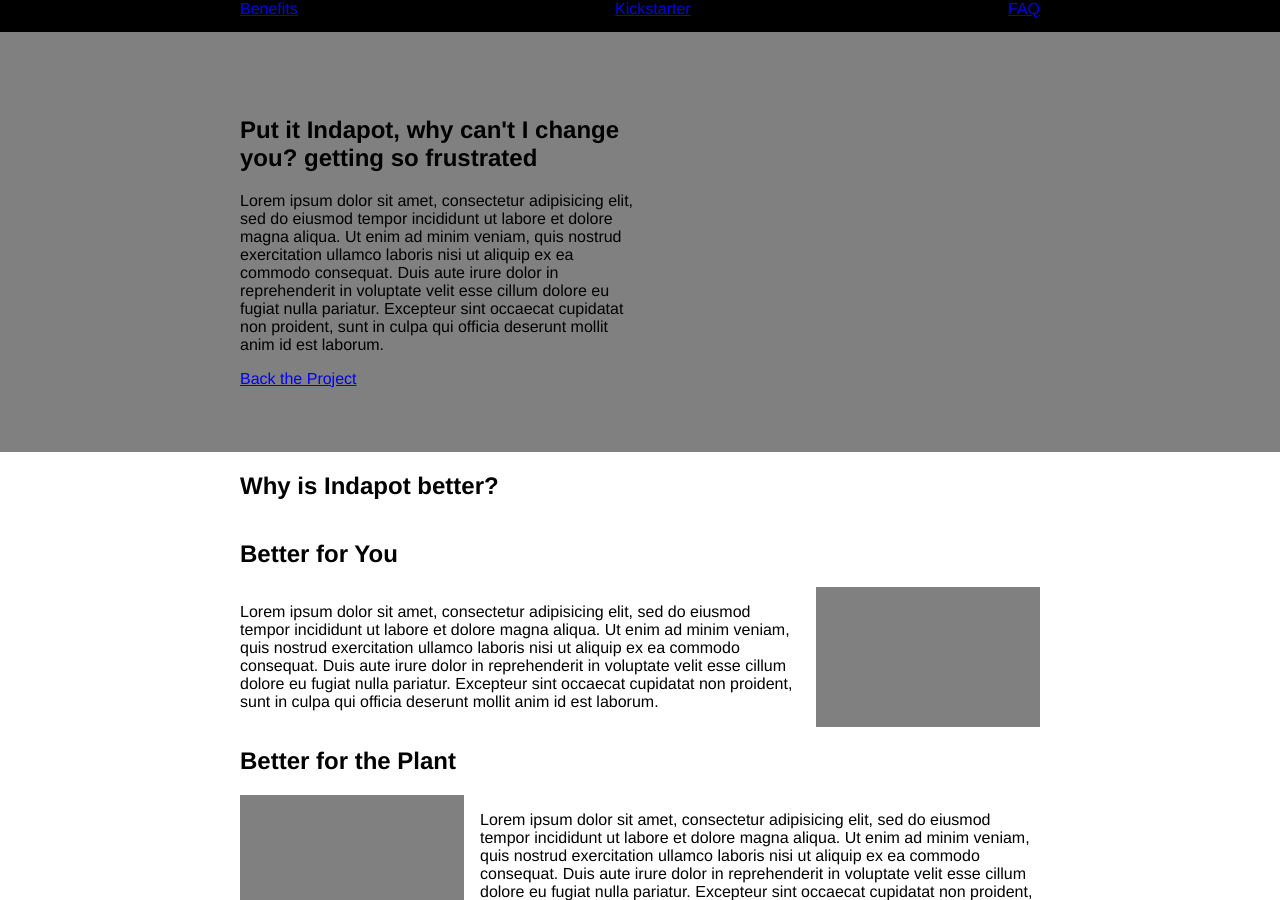
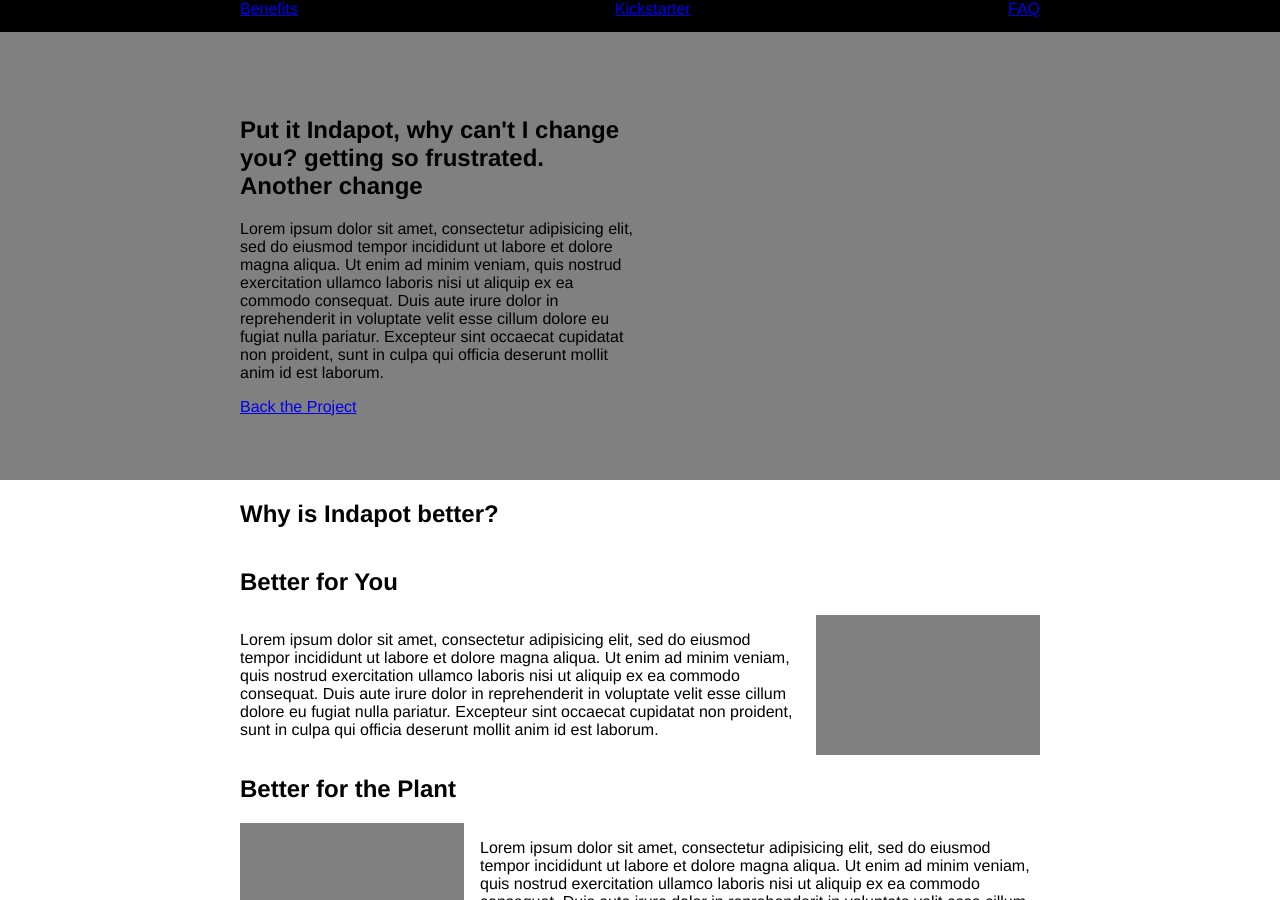
Before and after one commit to kbatson/indapot, a Jekyll site: the page built from indapot/index.md, in a window 1280 px wide and 900 px high. Built offline with Jekyll 4.4.1, drawn with Linux system fonts in a browser that asks for light colours.

Commit message:
Another change

```diff
--- a/indapot/_layouts/home.html
+++ b/indapot/_layouts/home.html
@@ -1,6 +1,6 @@
 {% include _header.html %}
     <section class="hero">
-        <h1 class="hero__title">Put it Indapot, why can't I change you? getting so frustrated</h1>
+        <h1 class="hero__title">Put it Indapot, why can't I change you? getting so frustrated. Another change</h1>
         <div class="hero__content">
             <p>Lorem ipsum dolor sit amet, consectetur adipisicing elit, sed do eiusmod
             tempor incididunt ut labore et dolore magna aliqua. Ut enim ad minim veniam,
```
